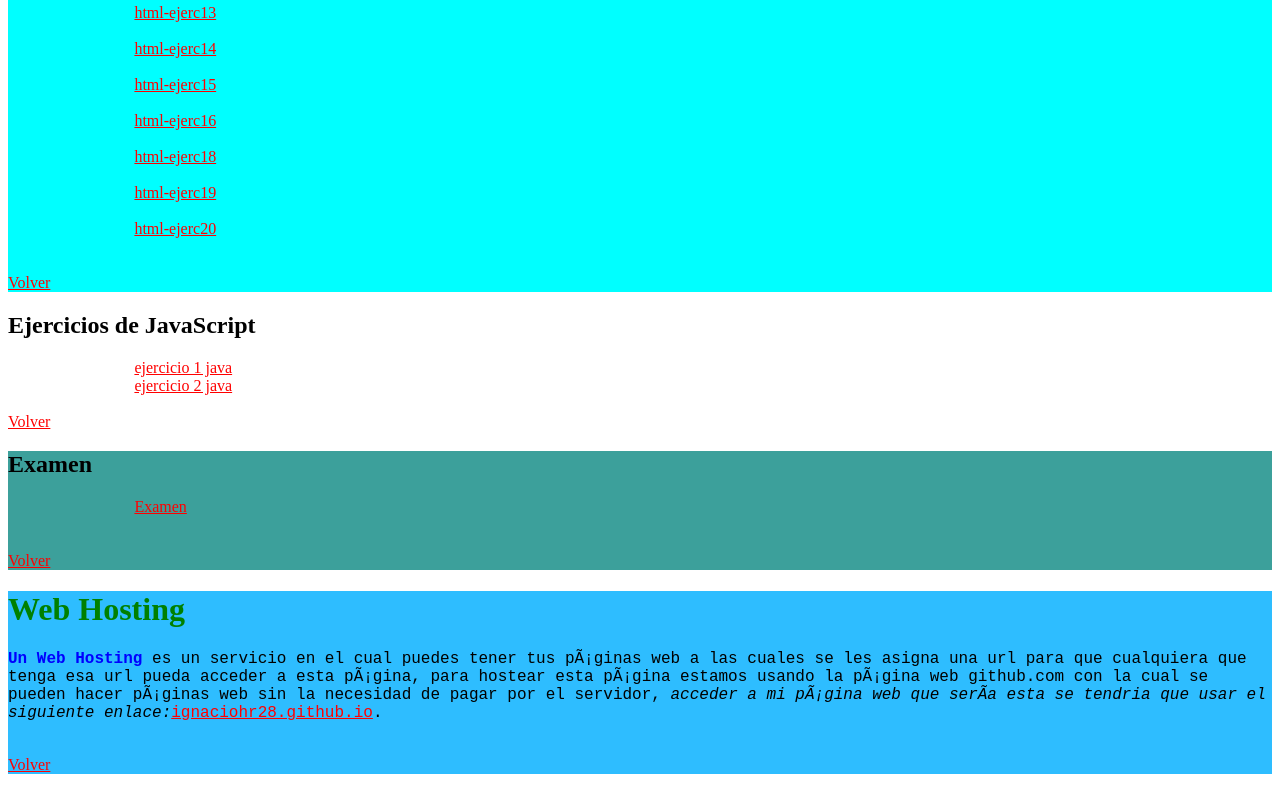
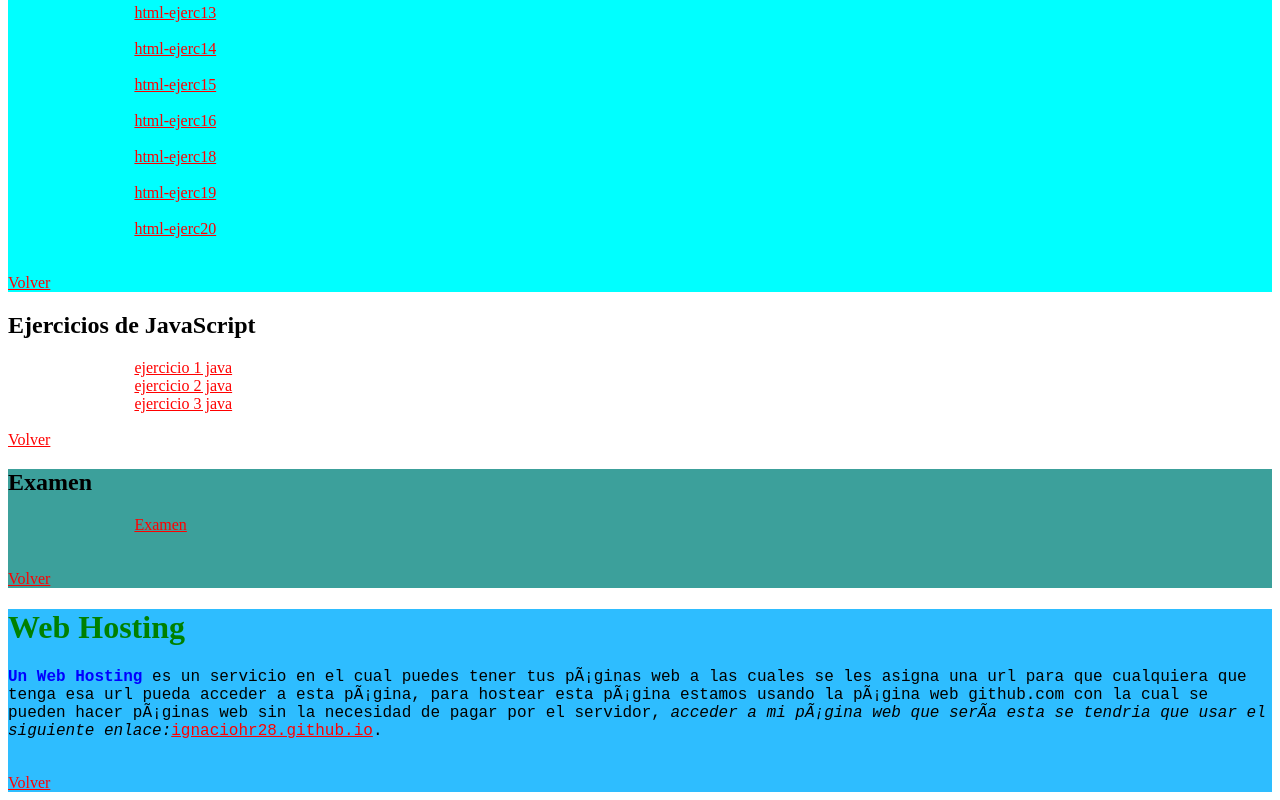
Before and after one commit to ignaciohr28/ignaciohr28.github.io, a plain HTML site: page Index.html in a window 1280 px wide. Shown: the part 1057-1857 px from the top of the page. Drawn offline with Linux system fonts and the light colour scheme.

Commit message:
Update Index.html

```diff
--- a/Index.html
+++ b/Index.html
@@ -54,7 +54,7 @@
       <h2 id="cin">Ejercicios de JavaScript</h2>
 			<a href="https://ignaciohr28.github.io/Ejercicios Java/Java.html" class="center">ejercicio 1 java</a>
 			<a href="https://ignaciohr28.github.io/Ejercicios Java/Ej2/index.html" class="center">ejercicio 2 java</a>
-
+			<a href="https://ignaciohr28.github.io/Ejercicios Java/Ej3/index.html" class="center">ejercicio 3 java</a>
 
 
 
```
